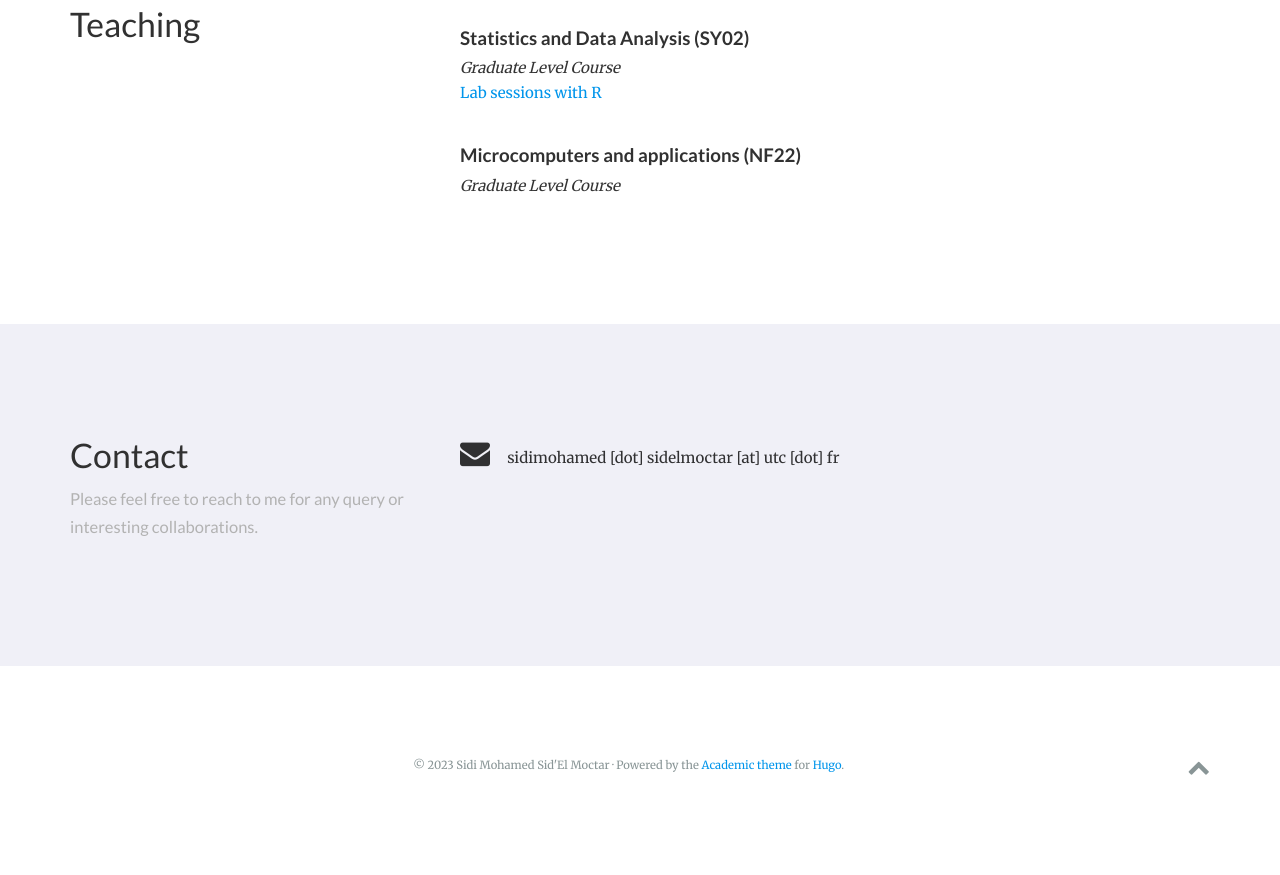
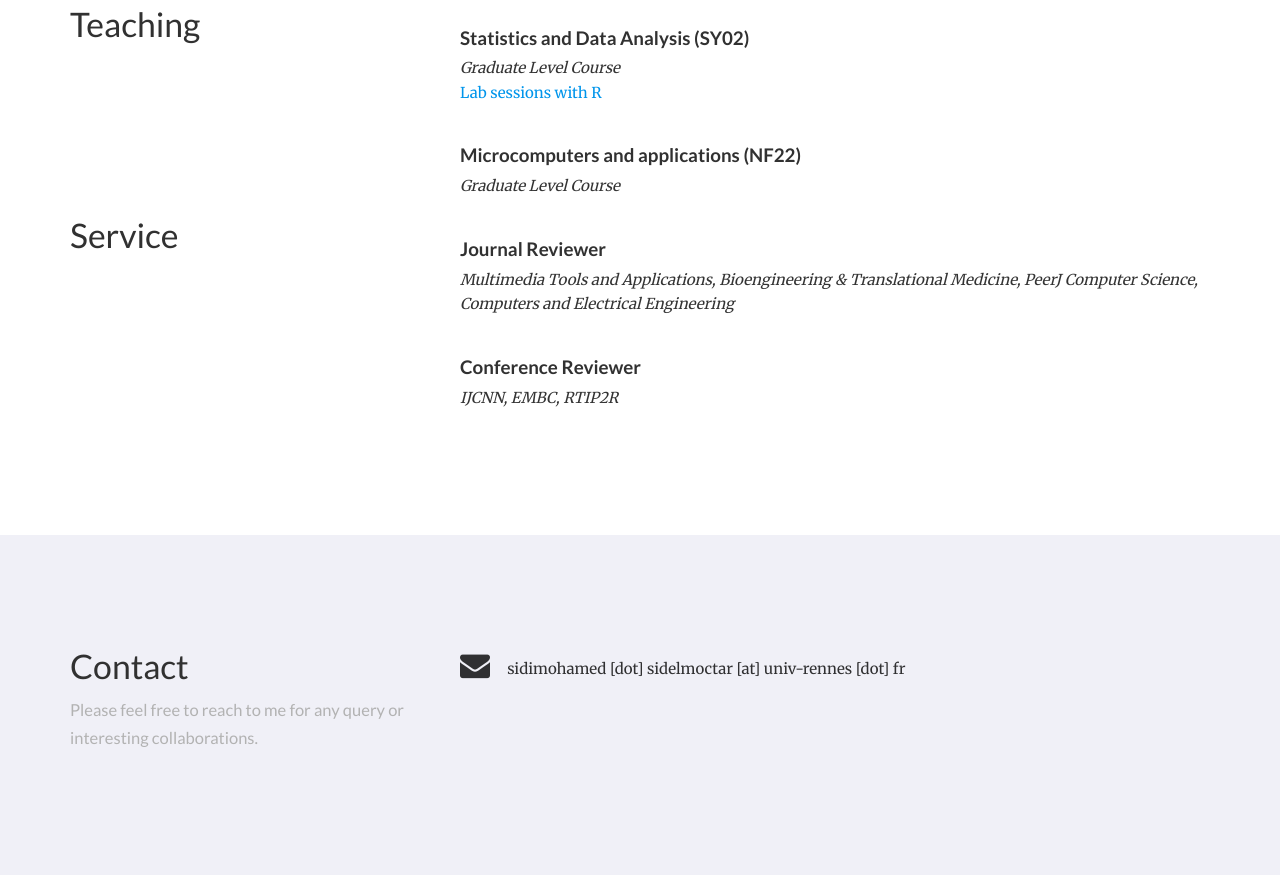
Before and after one commit to ssidimohamed/ssidimohamed.github.io, a plain HTML site: page index.html in a window 1280 px wide. Shown: the part 2689-3564 px from the top of the page. Before the commit the page ends 3508 px from the top, so only its background shows below. Drawn offline with nearby package versions, Linux system fonts and the light colour scheme; some icons are missing.

Commit message:
Update index.html

```diff
--- a/index.html
+++ b/index.html
@@ -387,7 +387,7 @@
       <div class="col-md-12", position="left">
 
     <h5 class="article-title" itemprop="name">
-       Comprehensive Review of sEMG-IMU Sensor Fusion for Upper Limb Movements Pattern Recognition
+       A Comprehensive Review of sEMG-IMU Sensor Fusion for Upper Limb Movements Pattern Recognition
       </h5>
 
       <div class="pub-abstract" itemprop="text">
@@ -403,7 +403,7 @@
 
       <div class="pub-publication">
 
-        Under Review
+        Information Fusion
 
       </div>
 
@@ -639,6 +639,39 @@
   </div>
 </div>
 
+
+<div class="row">
+  <div class="col-xs-12 col-md-4 section-heading">
+    <h1>Service</h1>
+
+  </div>
+  <div class="col-xs-12 col-md-8">
+    <p>
+      <h3>Journal Reviewer</h3>
+        <i>Multimedia Tools and Applications, Bioengineering & Translational Medicine, PeerJ Computer Science, Computers and Electrical Engineering </i> <br>
+
+    </p>
+
+  </div>
+
+
+  <div class="col-xs-12 col-md-4 section-heading">
+    <h1> </h1>
+
+  </div>
+  <div class="col-xs-12 col-md-8">
+    <p>
+      <h3>Conference Reviewer</h3>
+        <i>IJCNN, EMBC, RTIP2R </i> <br>
+
+    </p>
+
+  </div>
+</div>
+
+
+
+
     </div>
   </section>
 
@@ -662,7 +695,7 @@
 
       <li>
         <i class="fa-li fa fa-envelope fa-2x" aria-hidden="true"></i>
-        <span id="person-email" itemprop="email">sidimohamed [dot] sidelmoctar [at] utc [dot] fr</span>
+        <span id="person-email" itemprop="email">sidimohamed [dot] sidelmoctar [at] univ-rennes [dot] fr</span>
       </li>
 
 
```
